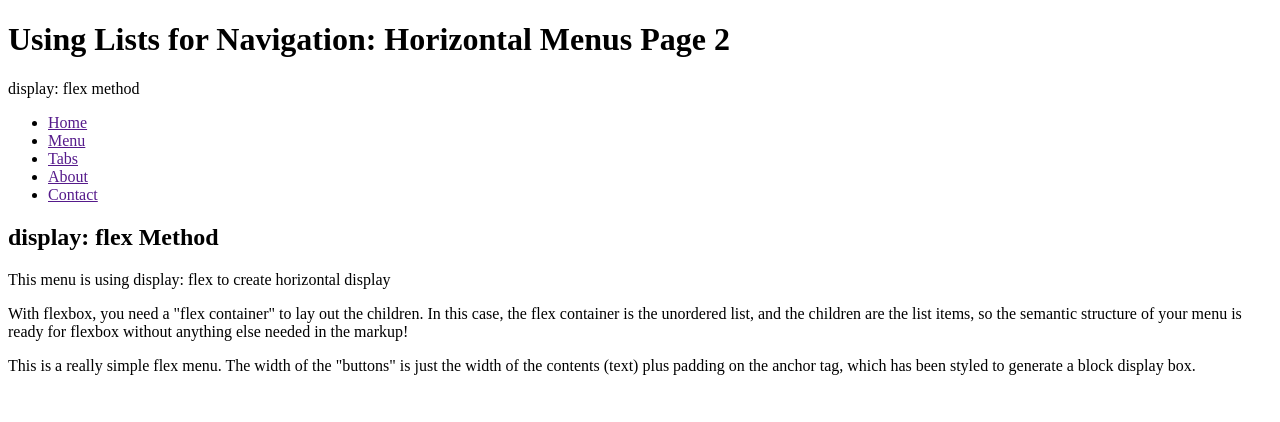
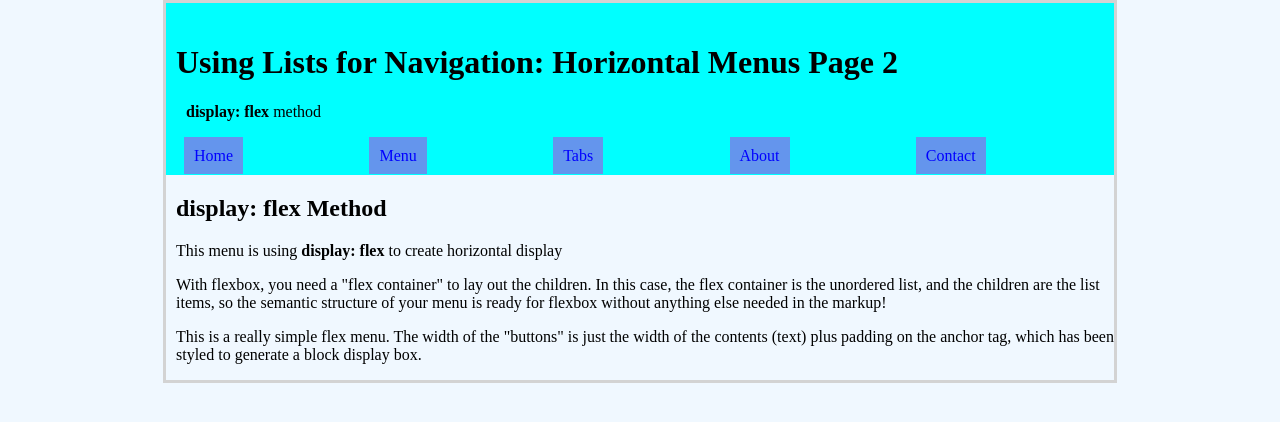
Before and after one commit to Hannah-design14/css-exercise7, a plain HTML site: page 2-menu.html in a window 1280 px wide. Drawn offline with Linux system fonts and the light colour scheme.

Commit message:
pretty much done

```diff
--- a/2-menu.html
+++ b/2-menu.html
@@ -7,29 +7,38 @@
         <link href="2-styles.css" rel="stylesheet" type="text/css">
     </head>
 
-    <body>
+    <body class="wrapper">
+        <div class="title">
+            <header class="heading">
                 <h1>Using Lists for Navigation: Horizontal Menus Page 2</h1>
-        <p>display: flex method</p>
-        <ul>
-            <li>
-                <a href="">Home</a>
+                <p class="display"><strong>display: flex </strong>method</p>
+            </header>
+            <ul class="nav">
+                <li class="nav-item">
+                    <a href="" class="nav-link">Home</a>
                 </li>
-            <li>
-                <a href="">Menu</a>
+                <li class="nav-item">
+                    <a href="" class="nav-link">Menu</a>
                 </li>
-            <li>
-                <a href="">Tabs</a>
+                <li class="nav-item">
+                    <a href="" class="nav-link">Tabs</a>
                 </li>
-            <li>
-                <a href="">About</a>
+                <li class="nav-item">
+                    <a href="" class="nav-link">About</a>
                 </li>
-            <li>
-                <a href="">Contact</a>
+                <li class="nav-item">
+                    <a href="" class="nav-link">Contact</a>
                 </li>
             </ul>
+        </div>
+
+        <main>
+            <div class="main-content">
                 <h2>display: flex Method</h2>
-        <p>This menu is using display: flex to create horizontal display</p>
+                <p>This menu is using <strong>display: flex</strong> to create horizontal display</p>
                 <p>With flexbox, you need a "flex container" to lay out the children. In this case, the flex container is the unordered list, and the children are the list items, so the semantic structure of your menu is ready for flexbox without anything else needed in the markup!</p>
                 <p>This is a really simple flex menu. The width of the "buttons" is just the width of the contents (text) plus padding on the anchor tag, which has been styled to generate a block display box.</p>
+            </div>
+        </main>
     </body>
 </html>
--- a/2-styles.css
+++ b/2-styles.css
@@ -0,0 +1,56 @@
+.wrapper {
+    margin: 0 auto;
+    background-color: aliceblue;
+    border-style: solid;
+    border-color:lightgray;
+    border-width: 3px;
+    width: 948px;
+}
+
+.title {
+    padding-top: 20px;
+    background-color:aqua;
+}
+
+.heading {
+    padding-left: 10px;
+    margin: 0;
+}
+
+.display {
+    padding-left: 10px;
+}
+
+.nav {
+    display: flex;
+    padding: 10px;
+    list-style-type: none;
+    justify-content: space-between;
+}
+
+.nav-item {
+    flex-grow: 1;
+    margin: 0 8px;
+}
+
+.nav-link {
+    background-color: cornflowerblue;
+    color: blue;
+    padding: 10px;
+    text-align: center;
+    text-decoration: none;
+}
+
+.nav-link:hover {
+    background-color:lightgray;
+    color:blue;
+}
+
+.nav-link:active {
+    background-color: white;
+    color: blue;
+}
+
+.main-content {
+    padding-left: 10px;
+}
```
Lines whose indentation alone changed are shown as unchanged.
